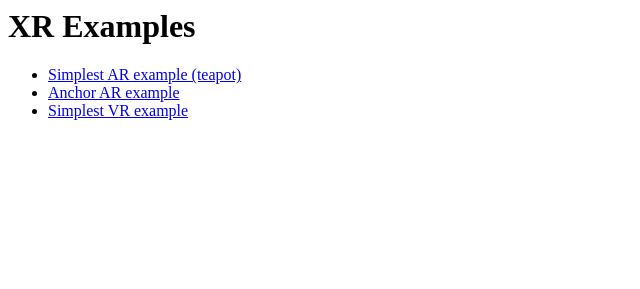
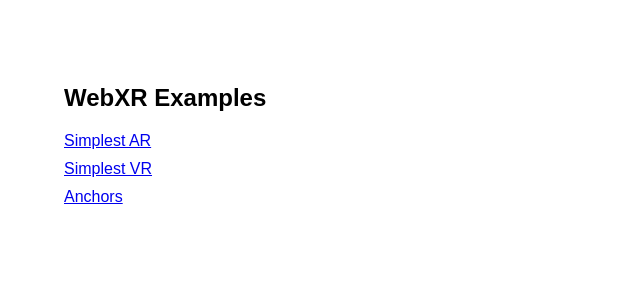
Before and after one commit to mozilla/webxr-polyfill, a website built with webpack: page index.html in a window 1280 px wide. Shown: the whole page, without its empty margins (0-640 px from the left). Built offline with nearby package versions, Linux system fonts and the light colour scheme.

Commit message:
Update the app opening page.

```diff
--- a/index.html
+++ b/index.html
@@ -4,15 +4,37 @@
 		<meta charset="utf-8">
 
 		<style>
+			body, html {
+				padding: 0;
+				margin: 0;
+				width: 100%;
+				height: 100%;
+				background-color: white;
+				font-family: sans-serif;
+			}
+
+			body > section {
+				padding: 4em;
+			}
+
+			ul {
+				list-style: none;
+				padding-left: 0;
+			}
+			li {
+				margin-bottom: 10px;
+			}
 		</style>
 	</head>
 	<body>
-		<h1>XR Examples</h1>
+		<section>
+			<h1>WebXR Examples</h1>
 
-		<ul>
-			<li><a href="examples/ar_simplest/">Simplest AR example (teapot)</a>
-			<li><a href="examples/ar_anchors/">Anchor AR example</a>
-			<li><a href="examples/vr_simplest/">Simplest VR example</a>
-		</ul>
+			<ul>
+				<li><a href="examples/ar_simplest/">Simplest AR</a>
+				<li><a href="examples/vr_simplest/">Simplest VR</a>
+				<li><a href="examples/ar_anchors/">Anchors</a>
+			</ul>
+		</li>
 	</body>
 </html>
```
